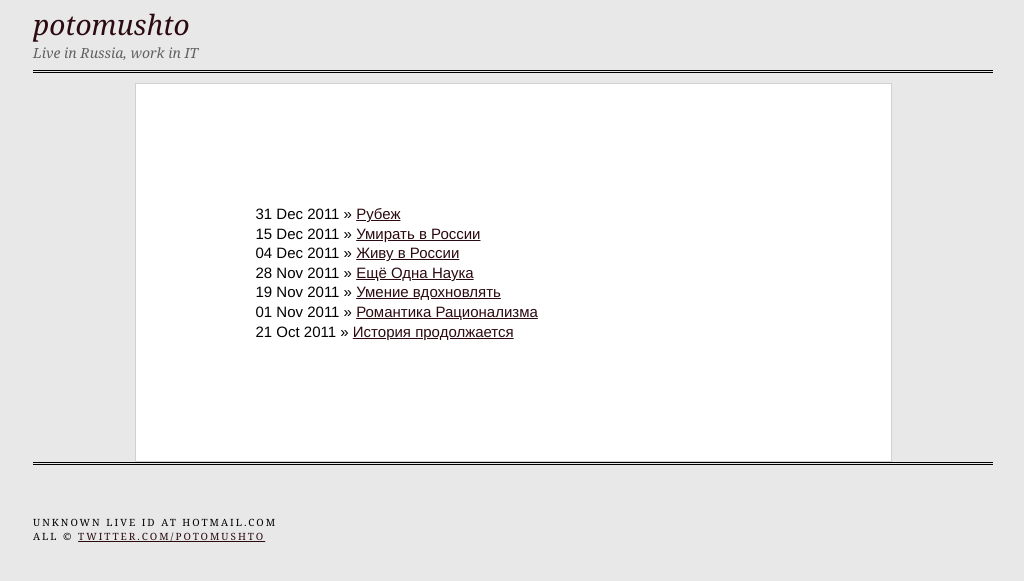
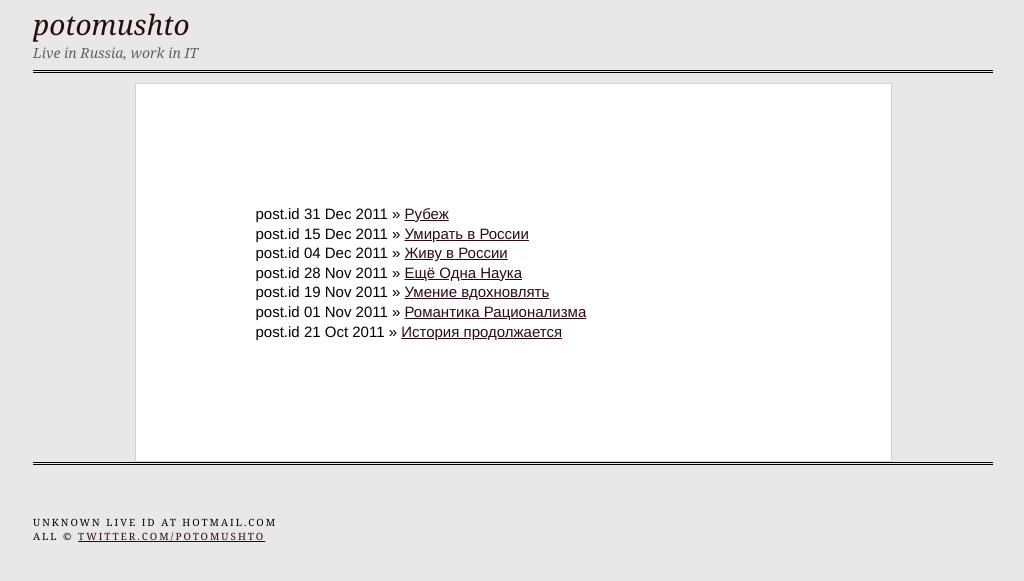
Before and after one commit to ptmt/ptmt.github.com, a Jekyll site: the page built from index.html, in a window 1280 px wide. Shown: the top 581 px of the page, without its empty margins (127-1151 px from the left). Built offline with Jekyll 4.4.1, drawn with Linux system fonts in a browser that asks for light colours; Markdown is read by kramdown in place of the engine named in the settings.

Commit message:
Update index.html

```diff
--- a/index.html
+++ b/index.html
@@ -6,7 +6,7 @@
 <article>
   <ul class="posts">
     {% for post in site.posts %}
-      <li><span>{{ post.date | date_to_string }}</span> &raquo; <a href="{{ post.url }}">{{ post.title }}</a></li>
+      <li>post.id <span>{{ post.date | date_to_string }}</span> &raquo; <a href="{{ post.url }}">{{ post.title }}</a></li>
     {% endfor %}
   </ul>
 
```
